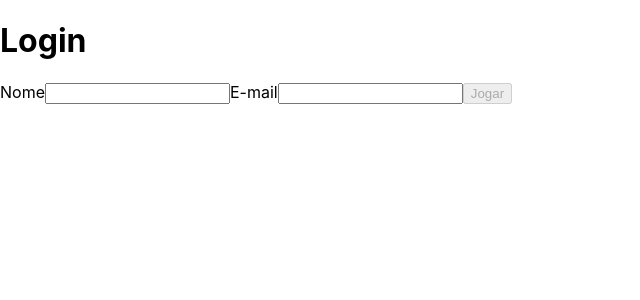
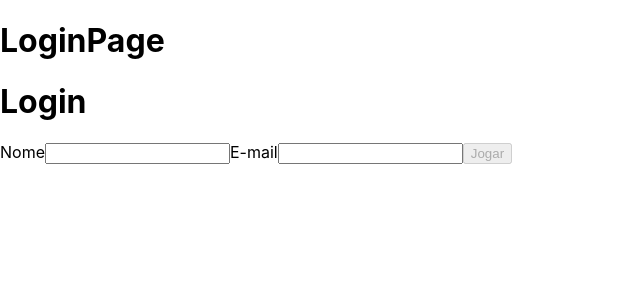
Before and after one commit to herculesgabriel/trivia-react-redux, a React (Create React App) app: page / in a window 1280 px wide. Shown: the top 300 px of the page, without its empty margins (0-640 px from the left). Built offline with nearby package versions, Linux system fonts and the light colour scheme.

Commit message:
login is a component inside login page

```diff
--- /dev/null
+++ b/src/Pages/LoginPage/index.js
@@ -0,0 +1,14 @@
+import React from 'react';
+
+import Login from '../../Components/Login';
+
+const LoginPage = () => {
+  return (
+    <div>
+      <h1>LoginPage</h1>
+      <Login />
+    </div>
+  );
+};
+
+export default LoginPage;
--- a/src/routes.jsx
+++ b/src/routes.jsx
@@ -1,11 +1,12 @@
 import React from 'react';
 import { BrowserRouter, Switch, Route } from 'react-router-dom';
-import Login from './Pages/Login';
+
+import LoginPage from './Pages/LoginPage';
 
 const Routes = () => (
   <BrowserRouter>
     <Switch>
-      <Route exact path="/" component={Login} />
+      <Route exact path="/" component={LoginPage} />
     </Switch>
   </BrowserRouter>
 );
```
Also changed, not shown: src/Components/Login/index.js (renamed from src/Pages/Login/index.js).
